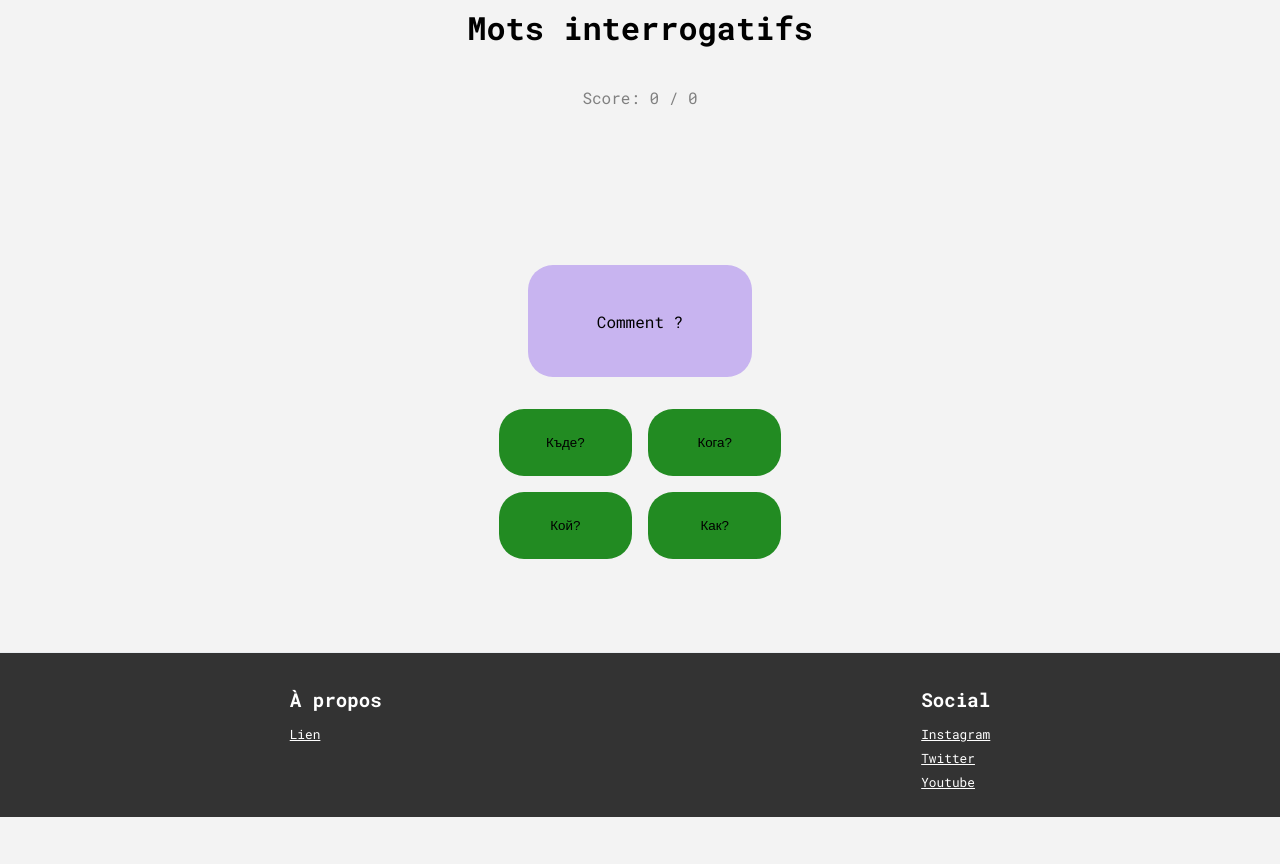
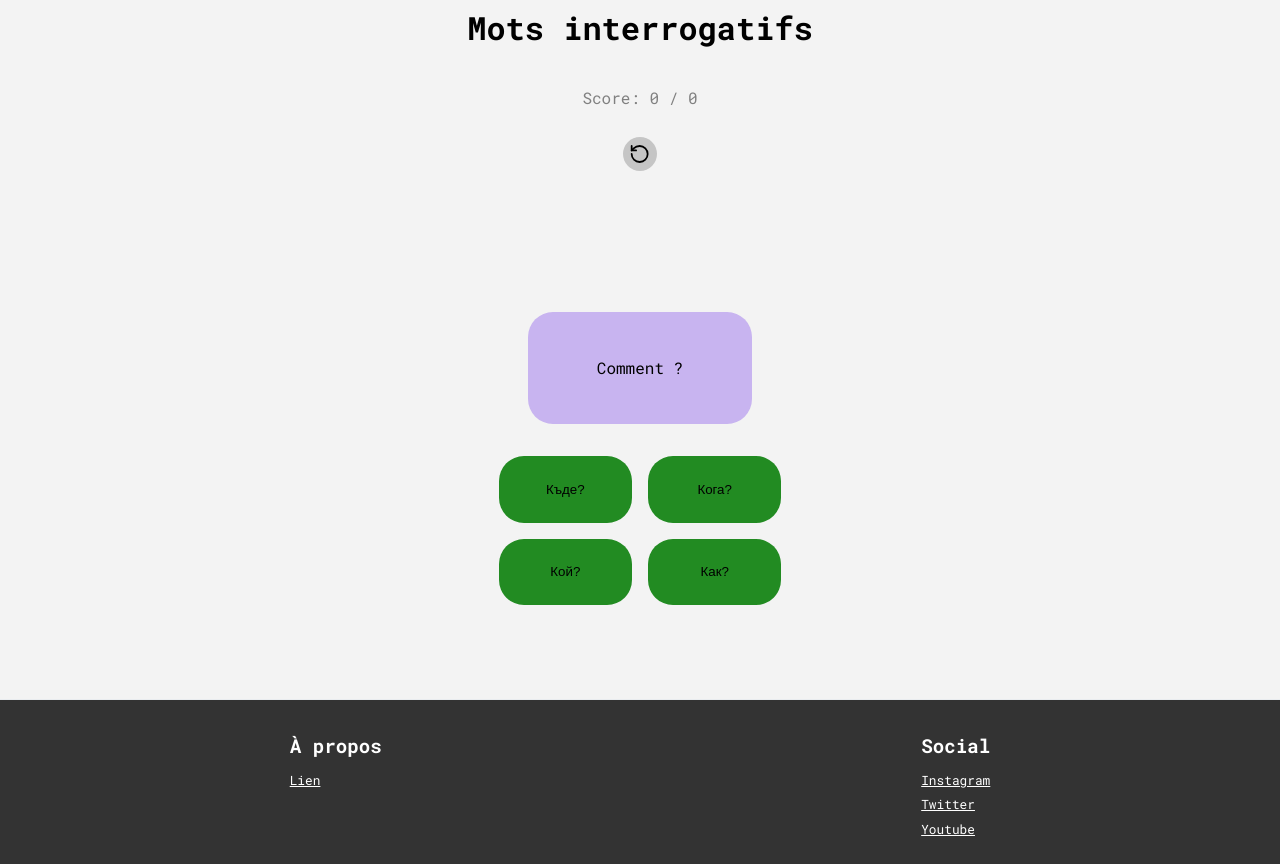
Before and after one commit to Bozeyy/LearnBulgare, a React (Vite) app in the folder LEARNBULGARE/: page /interroWords in a window 1280 px wide. Shown: the part 1440-2304 px from the top of the page. Before the commit the page ends 2257 px from the top, so only its background shows below. Built offline with nearby package versions, Linux system fonts and the light colour scheme.

Commit message:
feature: you can reverse the question in quiz

```diff
--- a/LEARNBULGARE/src/css/CourseStyle/QuizStyle.css
+++ b/LEARNBULGARE/src/css/CourseStyle/QuizStyle.css
@@ -16,6 +16,20 @@ body {
 
 .title_course h1 {
     font-size: 2em;
+}
+
+.title_course button {
+    border: none;
+    background-color: rgb(197, 197, 197);
+    height: 2.5em;
+    width: 2.5em;
+    display: flex;
+    align-items: center;
+    justify-content: center;
+    border-radius: 25px;
+    margin-top: 1em;
+    cursor: pointer;
+    transition: 0.3s;
 }
 
 .title_course p {
--- a/LEARNBULGARE/src/pages/course/quiz/Quiz.jsx
+++ b/LEARNBULGARE/src/pages/course/quiz/Quiz.jsx
@@ -1,6 +1,7 @@
 import { useState, useEffect, useContext } from "react";
 import { LanguageContext } from "../../../context/LanguageContext"; // Import du contexte
 import "../../../css/CourseStyle/QuizStyle.css";
+import  { RotateCcw } from "lucide-react";
 
 function Quiz({ quiz_questions, title }) {
     const [usedquiz_questions, setUsedquiz_questions] = useState([]);
@@ -10,28 +11,30 @@ function Quiz({ quiz_questions, title }) {
     const [score, setScore] = useState(0);
     const [total, setTotal] = useState(0);
     const [feedback, setFeedback] = useState(null);
+    const [isFlipped, setIsFlipped] = useState(false); // Ajout de l'état pour inverser la question et les réponses
 
-    const { language } = useContext(LanguageContext); // Récupération de la langue
+    const { language } = useContext(LanguageContext);
 
-    // Traductions des textes affichés
     const translations = {
         fr: {
             score: "Score",
             correct: "Correct !",
             incorrect: "Incorrect !",
-            nextQuestion: "Nouvelle question dans 1,5s..."
+            nextQuestion: "Nouvelle question dans 1,5s...",
+            flip: "Inverser la question"
         },
         en: {
             score: "Score",
             correct: "Correct!",
             incorrect: "Incorrect!",
-            nextQuestion: "New question in 1.5s..."
+            nextQuestion: "New question in 1.5s...",
+            flip: "Flip question"
         }
     };
 
     useEffect(() => {
         generateNewQuestion();
-    }, [quiz_questions, language]); // Régénérer les questions si la langue change
+    }, [quiz_questions, language, isFlipped]);
 
     function getRandomElement(arr) {
         let randomIndex = Math.floor(Math.random() * arr.length);
@@ -88,21 +91,24 @@ function Quiz({ quiz_questions, title }) {
             <div className="title_course">
                 <h1>{title}</h1>
                 <p>{translations[language].score}: {score} / {total}</p>
+                <button onClick={() => setIsFlipped(!isFlipped)}>
+                    <RotateCcw size="24" />
+                </button>
             </div>
             <div className="quiz">
                 {currentCard && (
                     <div className="question_display">
-                        <p>{currentCard.question}</p>
+                        <p>{isFlipped ? currentCard.answer : currentCard.question}</p>
                     </div>
                 )}
                 <div className="answers">
                     {answers.map((answer, index) => (
                         <button
                             key={index}
-                            onClick={() => handleAnswer(answer.answer)}
+                            onClick={() => handleAnswer(isFlipped ? answer.question : answer.answer)}
                             className={answer === correctAnswer ? "correct" : "incorrect"}
                         >
-                            {answer.answer}
+                            {isFlipped ? answer.question : answer.answer}
                         </button>
                     ))}
                 </div>
```
